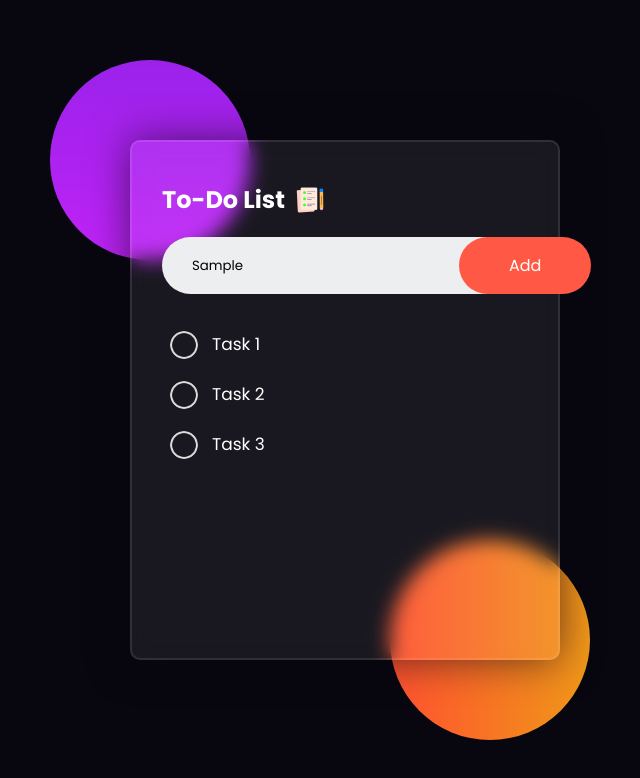
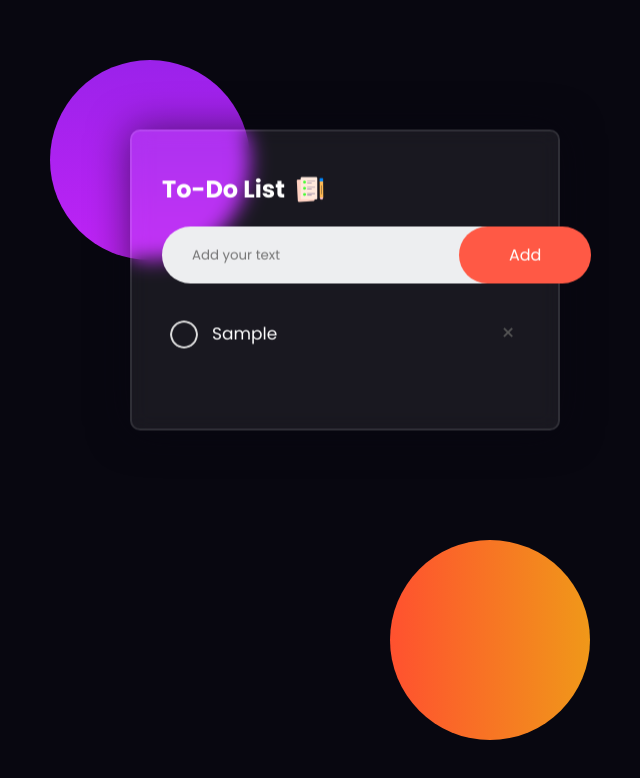
Before and after one commit to VanshKing30/To-do-App, a plain HTML site: page index.html in a window 1280 px wide. Both pictures are taken after typing "Sample" into the empty fields and a click on the button "Add". Shown: the whole page, without its empty margins (295-935 px from the left). Drawn offline with Linux system fonts and the light colour scheme.

Commit message:
Updated The Logical Part of the website.

```diff
--- a/index.html
+++ b/index.html
@@ -4,8 +4,9 @@
     <meta charset="UTF-8">
     <meta http-equiv="X-UA-Compatible" content="IE=edge">
     <meta name="viewport" content="width=device-width, initial-scale=1.0">
-    <title>To do list app</title>
+    <title>To-do List by Vansh ❤️</title>
     <link rel="stylesheet" href="style.css">
+    <link rel="icon" type="image/x-icon" href="./icon.png">
 
 </head>
 <body>
@@ -23,14 +24,14 @@
             <h2>To-Do List <img src="./icon.png" alt=""></h2>
             <div class="row">
                 <input type="text" id="input-box" placeholder="Add your text">
-                <button>Add</button>
+                <button onclick="addtask()">Add</button>
             </div>
             <ul id="list-container">
-                <li>Task 1</li>
-                <li>Task 2</li>
-                <li>Task 3</li>
+
             </ul>
         </div>
+
+
     </div>
 
 
--- a/style.css
+++ b/style.css
@@ -49,12 +49,12 @@ body{
 }
 
 .box{
-    height: 520px;
+    /* height: 520px; */
     width: 430px;
     background-color: rgba(255, 255, 255, 0.07);
     position: absolute;
     transform: translate(-50%,-50%);
-    top: 50%;
+    top: 35%;
     left: 50%;
     border-radius: 10px;
     backdrop-filter: blur(10px);
@@ -124,5 +124,29 @@ ul li::before{
     background-position: center;
     top: 12px;
     left: 8px;
+}
 
+ul li.checked{
+    color: #555;
+    text-decoration: line-through;
 }
+ul li.checked::before{
+    background-image: url(./checked.png);
+}
+
+ul li span{
+    position: absolute;
+    right: 0;
+    top: 5px;
+    width: 40px;
+    height: 40px;
+    font-size: 22px;
+    color: #555;
+    line-height: 40px;
+    text-align: center;
+    border-radius: 50%;
+}
+
+ul li span:hover{
+    background: #edeef0;
+}
--- a/work.js
+++ b/work.js
@@ -0,0 +1,38 @@
+const inputbox = document.getElementById('input-box');
+const listCont  = document.getElementById('list-container');
+
+function addtask(){
+    if(inputbox.value === ''){
+        alert("You must add some text to add task!!");
+    }
+    else{
+        let li = document.createElement('li');
+        li.innerHTML = inputbox.value;
+        listCont.appendChild(li);
+        let span = document.createElement('span');
+        span.innerHTML = "\u00d7";
+        li.appendChild(span);
+    }
+    inputbox.value = '';
+    savedata();
+
+}
+
+listCont.addEventListener('click' , function(e){
+    if(e.target.tagName === 'LI'){
+        e.target.classList.toggle('checked');
+        savedata();
+    }
+    else if(e.target.tagName === 'SPAN'){
+        e.target.parentElement.remove();
+        savedata();
+    }
+} , false);
+
+function savedata(){
+    localStorage.setItem('data' , listCont.innerHTML);
+}
+function showtask(){
+    listCont.innerHTML = localStorage.getItem('data');
+}
+showtask();
```
